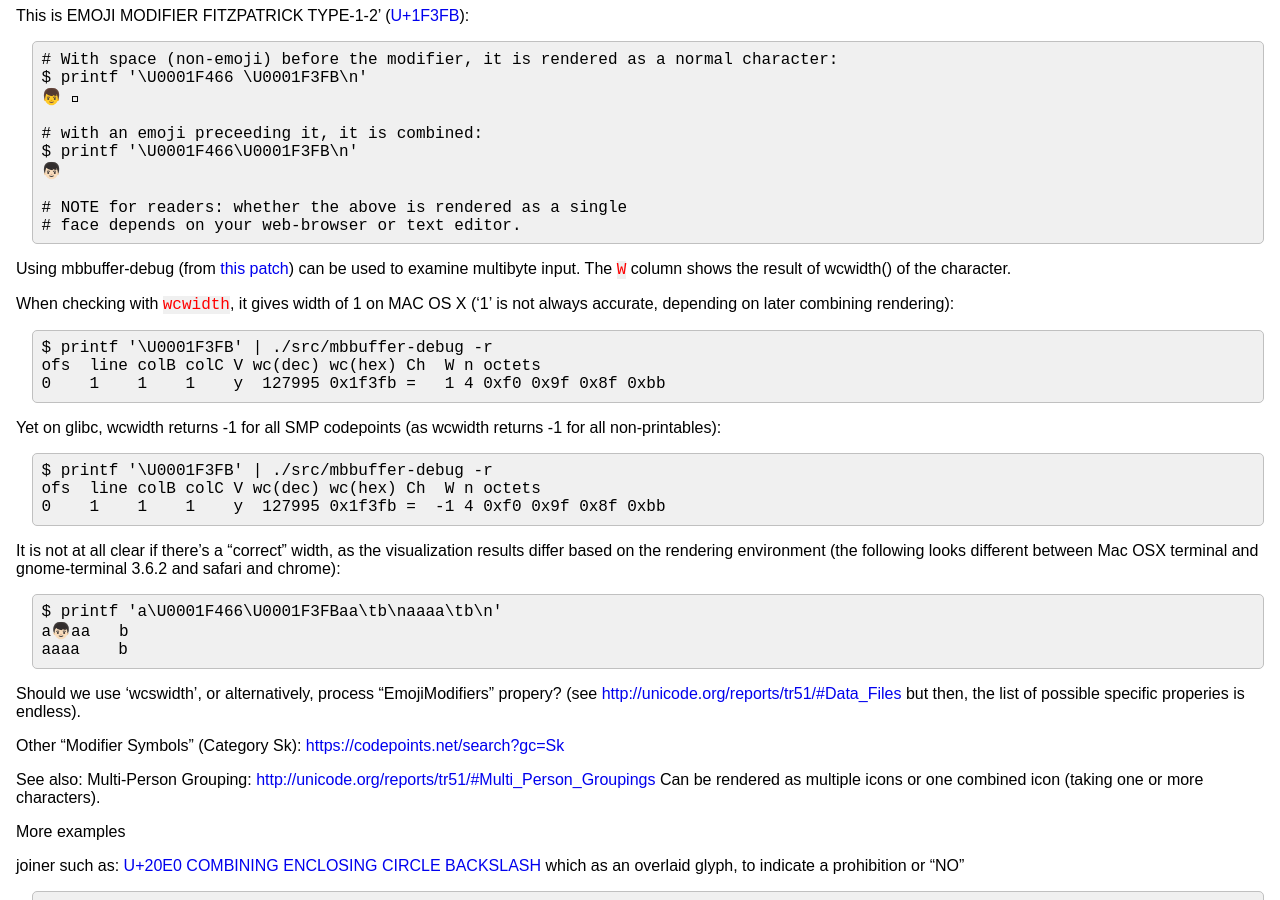
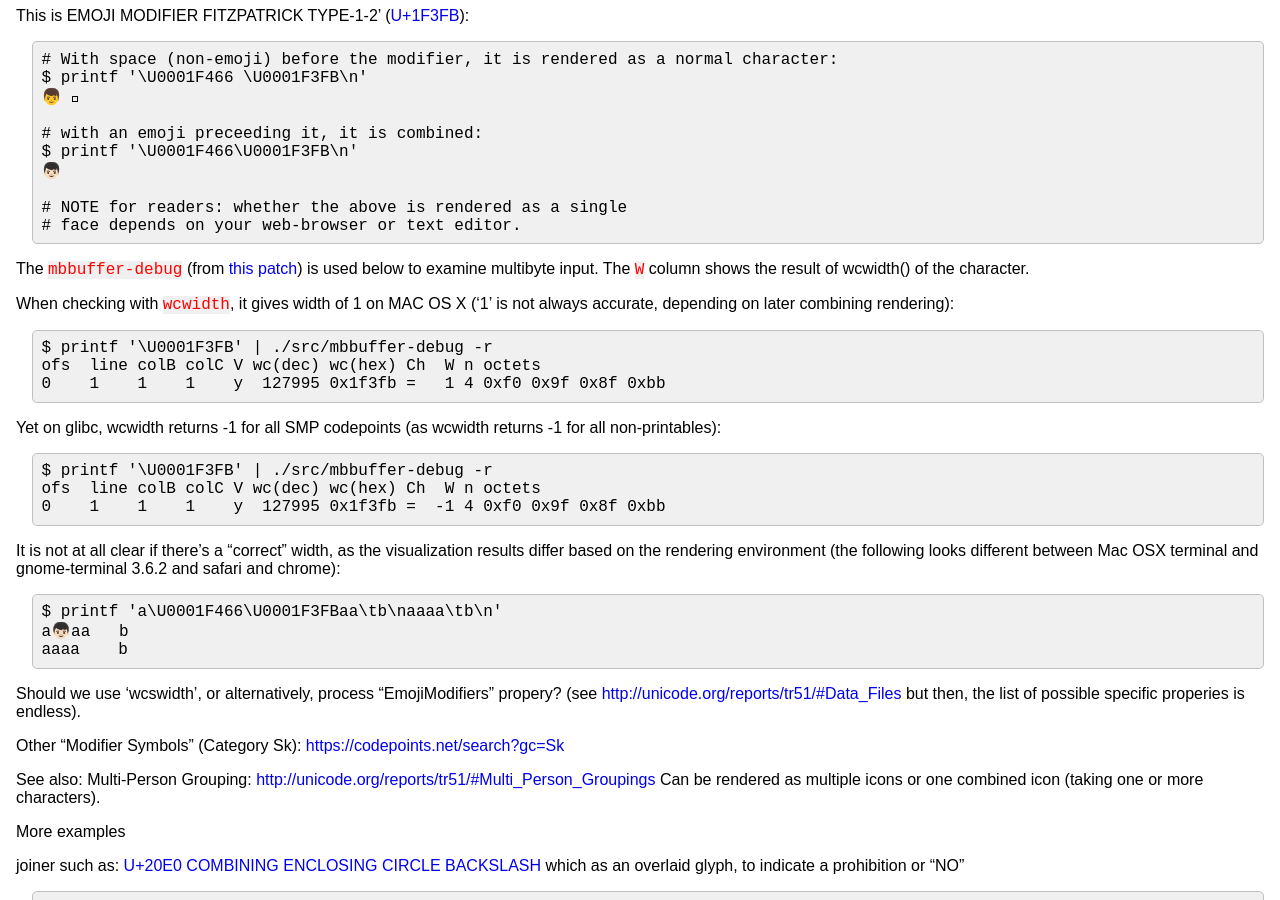
Before and after one commit to agordon/agordon.github.io, a Jekyll site: the page built from _posts/2017-04-07-coreutils-multibyte-support.md, in a window 1280 px wide and 900 px high, scrolled down 7474 px. Built offline with Jekyll 4.4.1, drawn with Linux system fonts in a browser that asks for light colours.

```diff
--- a/_posts/2017-04-07-coreutils-multibyte-support.md
+++ b/_posts/2017-04-07-coreutils-multibyte-support.md
@@ -577,8 +577,8 @@
     # NOTE for readers: whether the above is rendered as a single
     # face depends on your web-browser or text editor.
 
-Using mbbuffer-debug (from [this patch](http://lists.gnu.org/archive/html/coreutils/2017-04/msg00009.html))
-can be used to examine multibyte input. The `W` column shows the result of
+The `mbbuffer-debug` (from [this patch](http://lists.gnu.org/archive/html/coreutils/2017-04/msg00009.html))
+is used below to examine multibyte input. The `W` column shows the result of
 wcwidth() of the character.
 
 When checking with `wcwidth`, it gives width of 1 on MAC OS X
```
